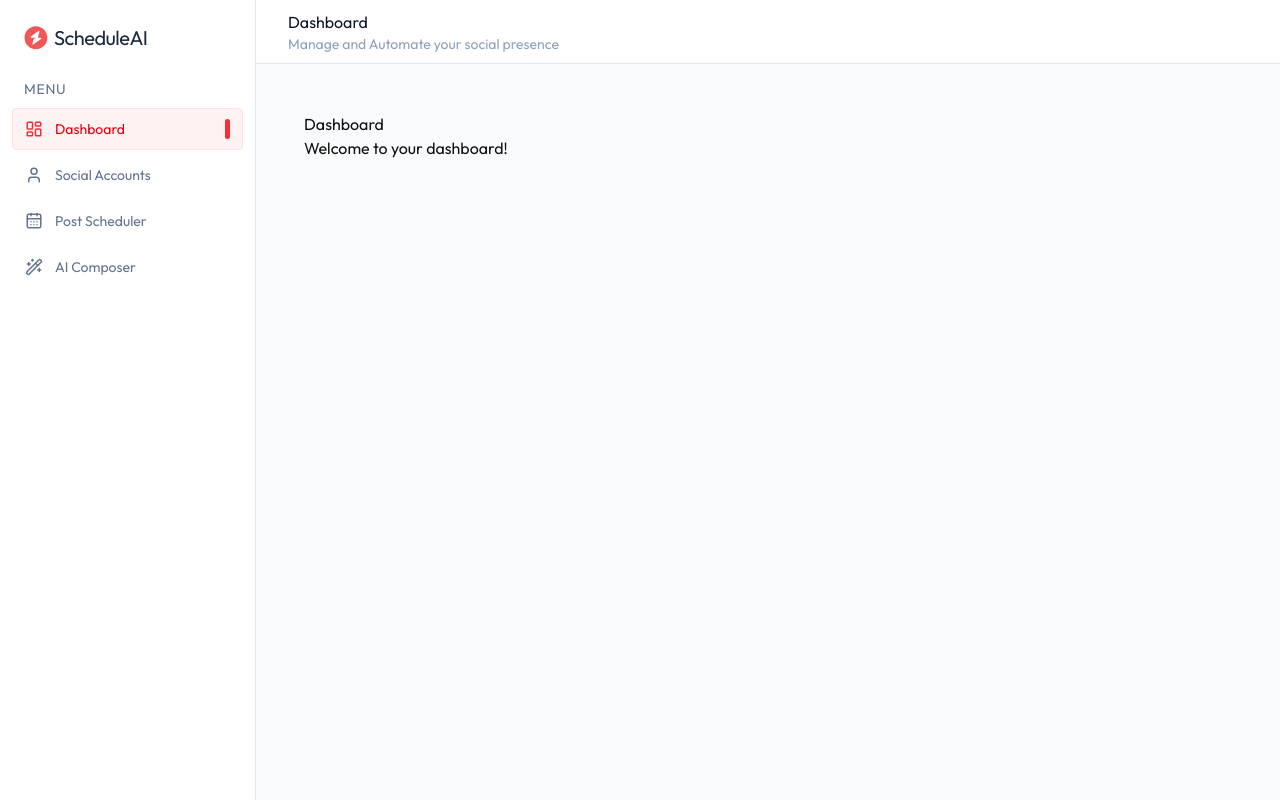
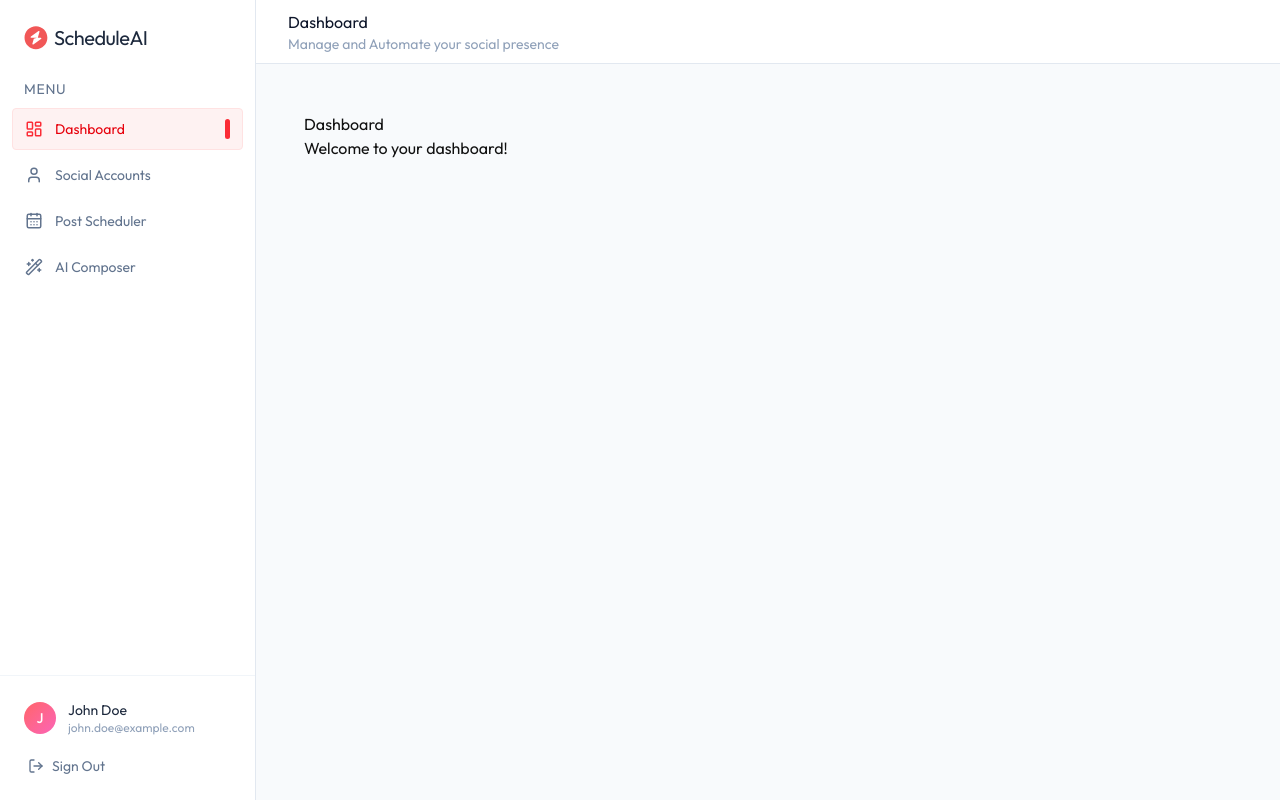
Before and after one commit to parvgothwal03/social-scheduler, a React (Vite) app in the folder client/: page /dashboard in a window 1280 px wide. Built offline with nearby package versions, Linux system fonts and the light colour scheme.

Commit message:
Adding sidebar menu

```diff
--- a/client/src/components/SideBar.tsx
+++ b/client/src/components/SideBar.tsx
@@ -1,7 +1,17 @@
-import { CalendarDaysIcon, LayoutDashboardIcon, UserIcon, Wand2Icon } from "lucide-react";
+import { CalendarDaysIcon, LayoutDashboardIcon, LogOutIcon, UserIcon, Wand2Icon } from "lucide-react";
 import { NavLink, useLocation } from "react-router-dom";
 
 const Sidebar = ({isOpen, setIsOpen} : {isOpen: boolean, setIsOpen: (val: boolean) => void}) => {
+
+    const {logout, user} = {
+        logout: () => {
+            window.location.href = "/";
+        },
+        user: {
+            name: "John Doe",
+            email: "john.doe@example.com"
+        }
+    }
 
     const location = useLocation();
 
@@ -48,7 +58,27 @@
                     )})}
             </nav>
 
+            {/* User Footer */}
+            <div className='p-4 border-t border-slate-100'>
+                <div className='flex items-center gap-3 p-2 rounded-xl hover:bg-slate-50
+                transition-colors'>
+                    <div className='size-8 rounded-full bg-linear-to-br from-red-400 to-pink-400
+                    flex items-center justify-center text-white text-sm font-medium shrink-0'>
+                        {user?.name?.charAt(0).toUpperCase() || "U"}
+                    </div>
+                    <div className='flex-1 min-w-0'>
+                        <div className='text-sm text-slate-800 truncate'>{user?.name}</div>
+                        <div className='text-xs text-slate-400 truncate'>{user?.email}</div>
+                    </div>
+                </div>
 
+                <button onClick={logout} className='mt-1 flex items-center gap-2 px-3 py-2 w-full
+                rounded text-sm text-slate-500 hover:bg-red-50 hover:text-red-500 transition-all
+                duration-150'>
+                    <LogOutIcon className='size-4'/>
+                    Sign Out
+                </button>
+            </div>
         </div>
     )
 }
```
